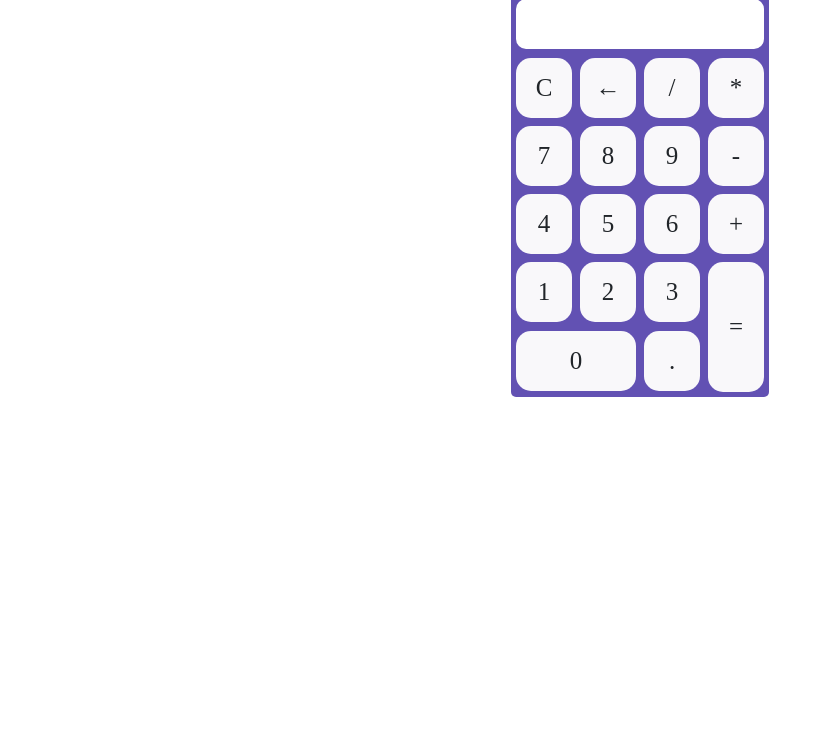
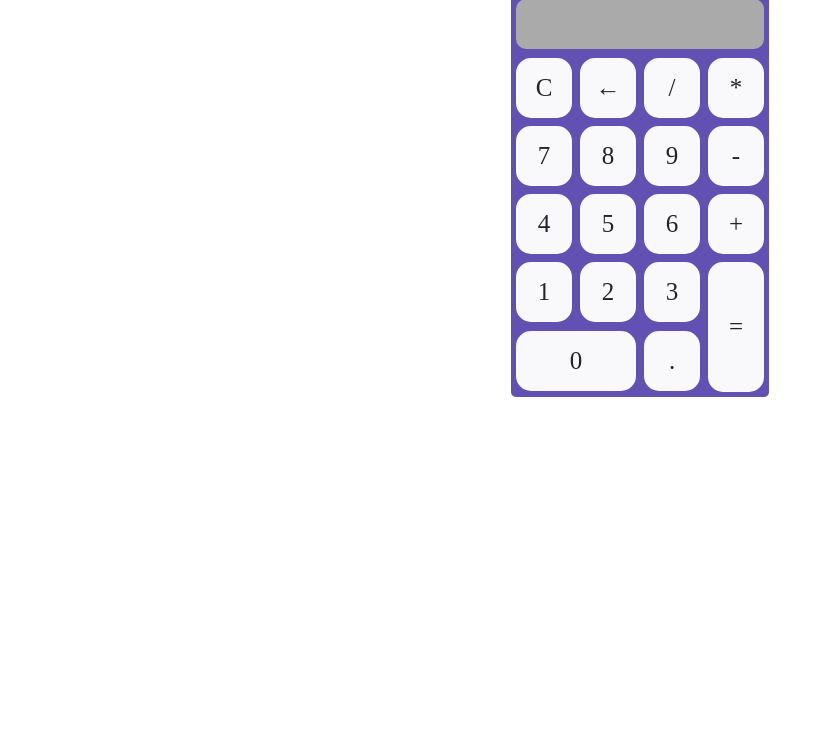
Before and after one commit to gabrielribeirobr/simple-calculator-js, a website: page index.html in a window 1280 px wide. Shown: the part 67-800 px from the top of the page, without its empty margins (0-830 px from the left). Drawn offline with nearby package versions, Linux system fonts and the light colour scheme.

Commit message:
refector: style to div.result

```diff
--- a/src/scss/main.scss
+++ b/src/scss/main.scss
@@ -22,11 +22,12 @@ table {
 }
 
 .result {
+  font-size: 25px;
   display: flex;
   border-radius: 10px;
   flex-direction: row-reverse;
   align-items: center;
-  background-color: white;
+  background-color: rgb(175, 175, 175);
   padding: 8px;
   height: 50px;
   margin-bottom: 4px;
```
Also changed, not shown: src/css/main.css.
